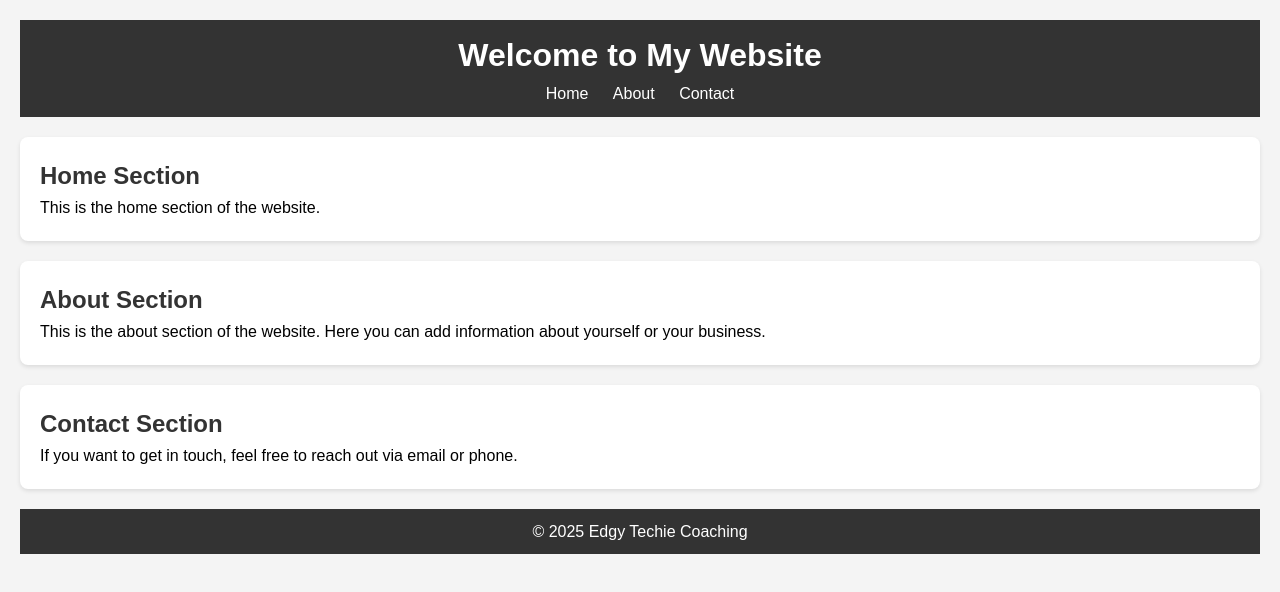
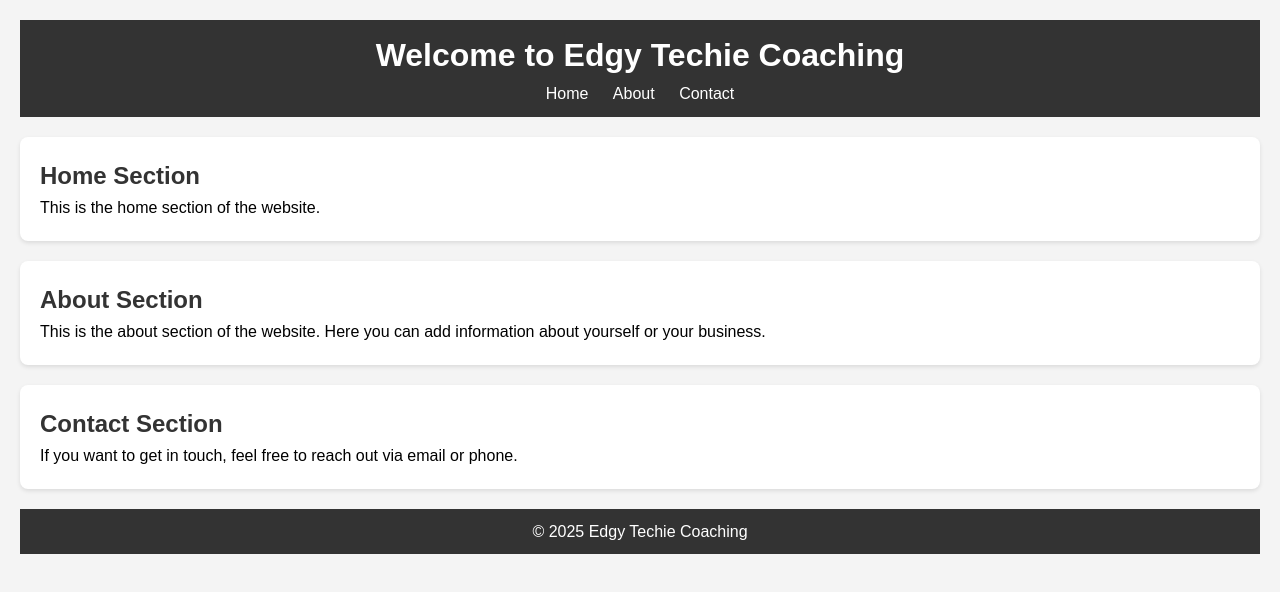
Before and after one commit to EdgyTechie/edgytechie.github.io, a plain HTML site: page docs/index.html in a window 1280 px wide. Drawn offline with Linux system fonts and the light colour scheme.

Commit message:
modified header

```diff
--- a/docs/index.html
+++ b/docs/index.html
@@ -9,7 +9,7 @@
 </head>
 <body>
     <header>
-        <h1>Welcome to My Website</h1>
+        <h1>Welcome to Edgy Techie Coaching</h1>
         <nav>
             <ul>
                 <li><a href="#home">Home</a></li>
```
